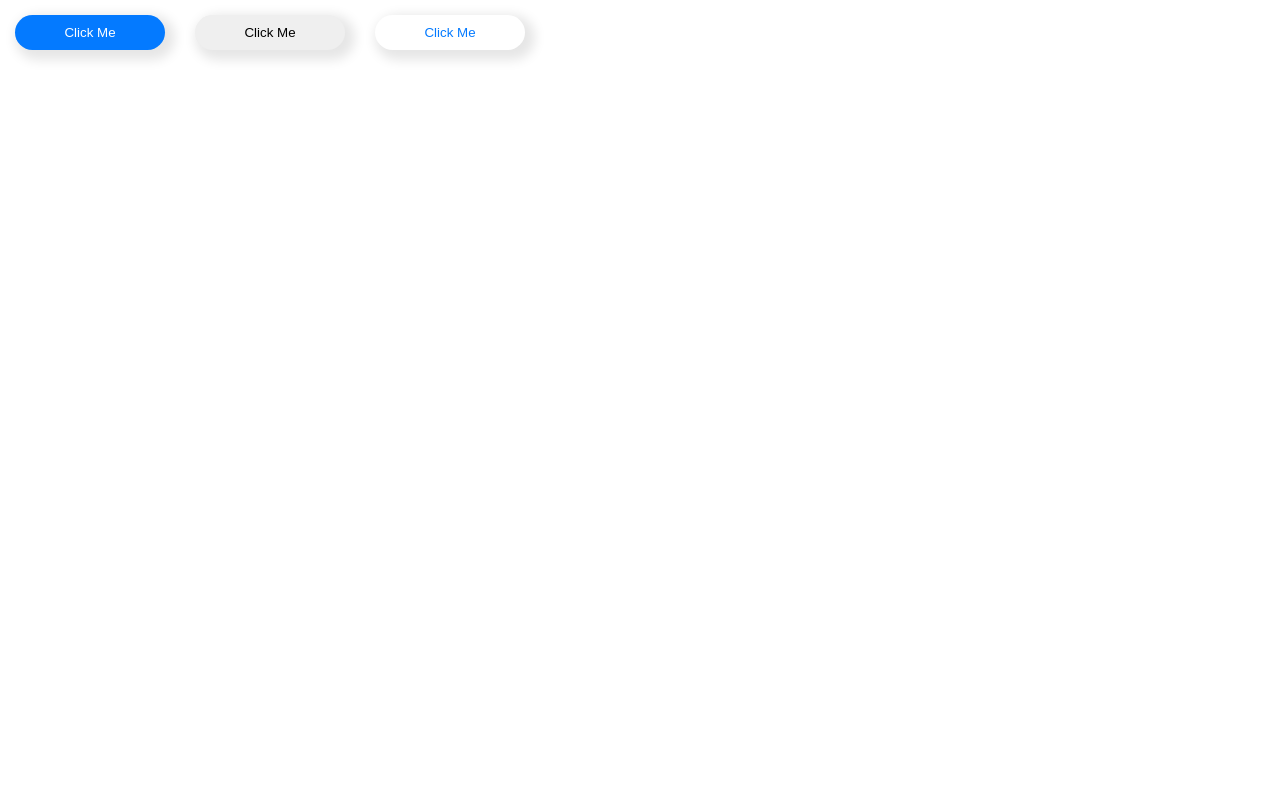
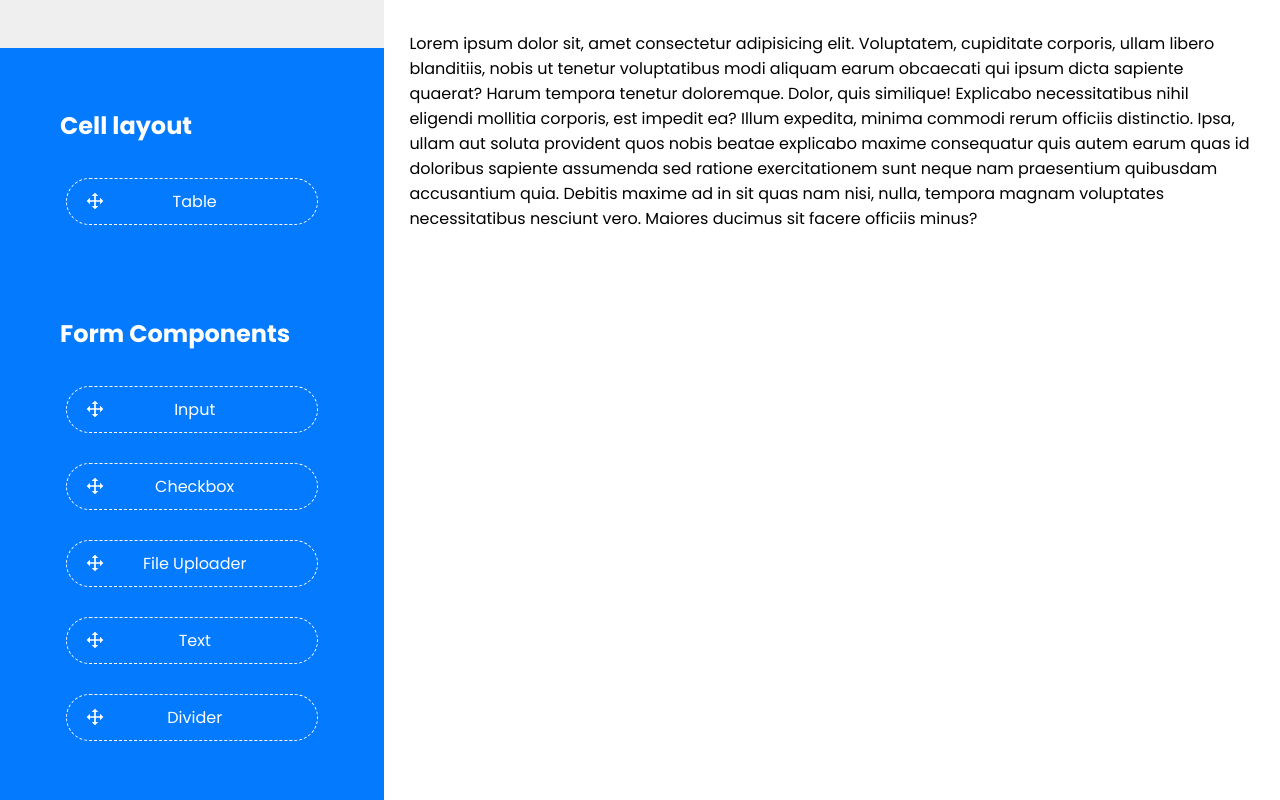
Before and after one commit to nandymandy1/makeen, a React (Vite) app in the folder frontend/: page / in a window 1280 px wide. Built offline with nearby package versions, Linux system fonts and the light colour scheme.

Commit message:
Layout Done

```diff
--- a/frontend/package.json
+++ b/frontend/package.json
@@ -9,9 +9,12 @@
     "preview": "vite preview"
   },
   "dependencies": {
+    "prop-types": "^15.8.1",
     "react": "^18.2.0",
     "react-dom": "^18.2.0",
+    "react-icons": "^4.6.0",
     "react-redux": "^8.0.5",
+    "react-router-dom": "^6.4.3",
     "redux": "^4.2.0",
     "redux-thunk": "^2.4.2",
     "reselect": "^4.1.7",
--- a/frontend/src/App.jsx
+++ b/frontend/src/App.jsx
@@ -1,12 +1,74 @@
-import MkButton from "@components/Button";
+import { BiMove } from "react-icons/bi";
+import styled from "styled-components";
+import Widget, { WidgetContainer } from "@components/Widget";
+import { Heading } from "@components/Typography";
+
+const AppContainer = styled.div`
+  width: 100vw;
+  height: 100vh;
+  display: flex;
+`;
+
+const AppSidebar = styled.div`
+  width: 400px;
+  height: 100vh;
+  background-color: #047aff;
+`;
+
+const AppContent = styled.div`
+  padding: 15px 25px;
+  max-height: 100vh !important;
+  overflow-y: scroll;
+  background-color: #fff;
+  width: calc(100vw - 400px);
+`;
+
+const FormContainer = styled.div`
+  width: 100%;
+  padding-bottom: 3rem;
+  background-color: #efefef;
+`;
 
 const App = () => {
   return (
-    <div>
-      <MkButton variant="primary">Click Me</MkButton>
-      <MkButton variant="secondary">Click Me</MkButton>
-      <MkButton variant="light">Click Me</MkButton>
-    </div>
+    <AppContainer>
+      <AppSidebar>
+        <FormContainer></FormContainer>
+        <WidgetContainer>
+          <Heading style={{ alignSelf: "start", marginLeft: "60px" }}>
+            Cell layout
+          </Heading>
+          <Widget title="Table" type="table" />
+        </WidgetContainer>
+
+        <WidgetContainer>
+          <Heading style={{ alignSelf: "start", marginLeft: "60px" }}>
+            Form Components
+          </Heading>
+          <Widget title="Input" type="input" />
+          <Widget title="Checkbox" type="checkbox" />
+          <Widget title="File Uploader" type="uploader" />
+          <Widget title="Text" type="text" />
+          <Widget title="Divider" type="divider" />
+        </WidgetContainer>
+      </AppSidebar>
+      <AppContent>
+        <p>
+          Lorem ipsum dolor sit, amet consectetur adipisicing elit. Voluptatem,
+          cupiditate corporis, ullam libero blanditiis, nobis ut tenetur
+          voluptatibus modi aliquam earum obcaecati qui ipsum dicta sapiente
+          quaerat? Harum tempora tenetur doloremque. Dolor, quis similique!
+          Explicabo necessitatibus nihil eligendi mollitia corporis, est impedit
+          ea? Illum expedita, minima commodi rerum officiis distinctio. Ipsa,
+          ullam aut soluta provident quos nobis beatae explicabo maxime
+          consequatur quis autem earum quas id doloribus sapiente assumenda sed
+          ratione exercitationem sunt neque nam praesentium quibusdam
+          accusantium quia. Debitis maxime ad in sit quas nam nisi, nulla,
+          tempora magnam voluptates necessitatibus nesciunt vero. Maiores
+          ducimus sit facere officiis minus?
+        </p>
+      </AppContent>
+    </AppContainer>
   );
 };
 
--- a/frontend/src/components/Button/index.jsx
+++ b/frontend/src/components/Button/index.jsx
@@ -1,16 +1,44 @@
 import styled from "styled-components";
+import Colors from "@constants/Theme";
+import PropTypes from "prop-types";
 
-const primaryColor = "#047aff";
-const lightColor = "#fff";
+const {
+  black,
+  darkColor,
+  lightColor,
+  darkLighten,
+  lightDarken,
+  primaryColor,
+  primaryLighten,
+  primaryLightOut,
+} = Colors;
+
+const ButtonContentWrapper = styled.div`
+  width: 100%;
+  display: flex;
+  align-items: center;
+  justify-content: space-between;
+`;
 
 const Button = ({
   children,
-  suffix = false,
-  prefix = false,
-  icon: Icon = null,
+  pIcon: PIcon = null,
+  sIcon: SIcon = null,
   ...props
 }) => {
-  return <button {...props}>{children}</button>;
+  delete props["dashed"];
+  delete props["rounded"];
+  delete props["variant"];
+
+  return (
+    <button {...props}>
+      <ButtonContentWrapper>
+        {PIcon && PIcon}
+        <div style={{ flexGrow: 1 }}>{children}</div>
+        {SIcon && SIcon}
+      </ButtonContentWrapper>
+    </button>
+  );
 };
 
 const ButtonVariants = {
@@ -18,28 +46,77 @@ const ButtonVariants = {
     color: lightColor,
     "border-color": primaryColor,
     "background-color": primaryColor,
+    "&:hover": {
+      "border-color": primaryLighten,
+      "background-color": primaryLighten,
+    },
   }),
 
   light: () => ({
+    color: black,
+    border: `1px solid ${darkColor}`,
+    "background-color": lightColor,
+    "&:hover": {
+      "background-color": lightDarken,
+    },
+  }),
+
+  secondary: () => ({
+    color: black,
+    border: `1px solid ${darkColor}`,
+    "background-color": darkColor,
+    "&:hover": {
+      color: lightColor,
+      "border-color": darkLighten,
+      "background-color": darkLighten,
+    },
+  }),
+
+  "light-outline": () => ({
+    "background-color": lightColor,
+    border: `1px solid ${darkColor}`,
+    "&:hover": {
+      "background-color": lightDarken,
+    },
+  }),
+
+  "primary-outline": () => ({
     color: primaryColor,
+    border: `1px solid ${primaryColor}`,
+    "background-color": lightColor,
+    "&:hover": {
+      "background-color": primaryLightOut,
+    },
+  }),
+
+  "secondary-outline": () => ({
+    color: black,
+    border: `1px solid ${darkColor}`,
     "background-color": lightColor,
   }),
-
-  secondary: () => ({}),
-
-  "light-outline": () => ({}),
-  "primary-outline": () => ({}),
-  "secondary-outline": () => ({}),
 };
 
 const MkButton = styled(Button)`
   margin: 15px;
   border: none;
-  min-width: 150px;
-  padding: 10px 20px;
-  box-shadow: 5px 5px 12px 5px rgba(0, 0, 0, 0.1);
-  border-radius: ${({ rounded = true }) => (rounded ? "30px" : "3px")};
-  ${({ variant }) => ButtonVariants[variant]}
+  padding: 10px;
+  cursor: pointer;
+  min-width: 170px;
+  transition: 0.2s ease-in;
+
+  ${({ block = false }) => (block ? { "min-width": "97%" } : "")}
+  ${({ variant }) => ButtonVariants[variant] || ButtonVariants["primary"]}
+  border-radius: ${({ rounded = false }) => (rounded ? "30px" : "3px")};
+  ${({ dashed = false }) => ({ "border-style": dashed ? "dashed" : "solid" })}
 `;
 
+MkButton.propTypes = {
+  block: PropTypes.bool,
+  dashed: PropTypes.bool,
+  sIcon: PropTypes.node,
+  pIcon: PropTypes.node,
+  variant: PropTypes.string,
+  onClick: PropTypes.func,
+};
+
 export default MkButton;
--- /dev/null
+++ b/frontend/src/components/Typography/index.jsx
@@ -0,0 +1,10 @@
+import styled from "styled-components";
+
+export const Heading = ({
+  type: Element = "h2",
+  color = "#fff",
+  children,
+  style = {},
+}) => {
+  return <Element style={{ color, ...style }}>{children}</Element>;
+};
--- /dev/null
+++ b/frontend/src/components/Widget/index.jsx
@@ -0,0 +1,54 @@
+import { BiMove } from "react-icons/bi";
+import styled from "styled-components";
+
+const WidgetContent = ({ title, ...props }) => {
+  return (
+    <div draggable="true" {...props}>
+      <div className="widget-container">
+        <BiMove color="#fff" size={20} />
+        <div className="widget-label">{title}</div>
+      </div>
+    </div>
+  );
+};
+
+export const WidgetContainer = styled.div`
+  width: 100%;
+  margin-top: 20px;
+  padding-top: 20px;
+  padding-bottom: 1rem;
+  background-color: #047aff;
+
+  display: flex;
+  align-items: center;
+  flex-direction: column;
+  justify-content: center;
+`;
+
+const Widget = styled(WidgetContent)`
+  width: 65%;
+  margin: 15px;
+  height: 45px;
+  cursor: grab;
+  color: #fff;
+  border-radius: 25px;
+  border: 1px dashed #fff;
+  .widget-container {
+    width: 80%;
+    height: 100%;
+    display: flex;
+    margin: auto 7%;
+    border-radius: 24px;
+    align-items: center;
+    .widget-label {
+      flex-grow: 1;
+      height: 100%;
+      display: flex;
+      border-radius: 23px;
+      align-items: center;
+      justify-content: center;
+    }
+  }
+`;
+
+export default Widget;
--- /dev/null
+++ b/frontend/src/constants/Theme.js
@@ -0,0 +1,12 @@
+const Colors = {
+  black: "#000",
+  lightColor: "#fff",
+  darkColor: "#DDDCDE",
+  lightDarken: "#EFEFEF",
+  primaryColor: "#047aff",
+  darkLighten: "#575658",
+  primaryLighten: "#1884FE",
+  primaryLightOut: "#CDE1F7",
+};
+
+export default Colors;
```
Also changed, not shown: frontend/src/assets/scss/main.scss (+0 -13 lines), 1 other file (tests, documents, lock files or other folders).
